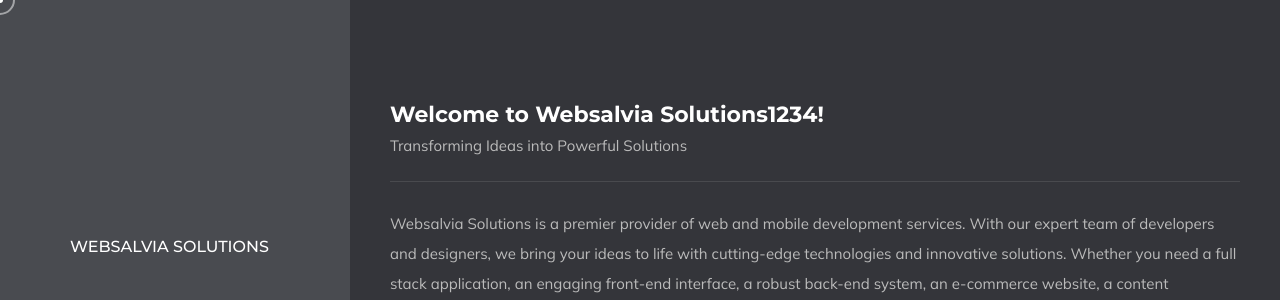
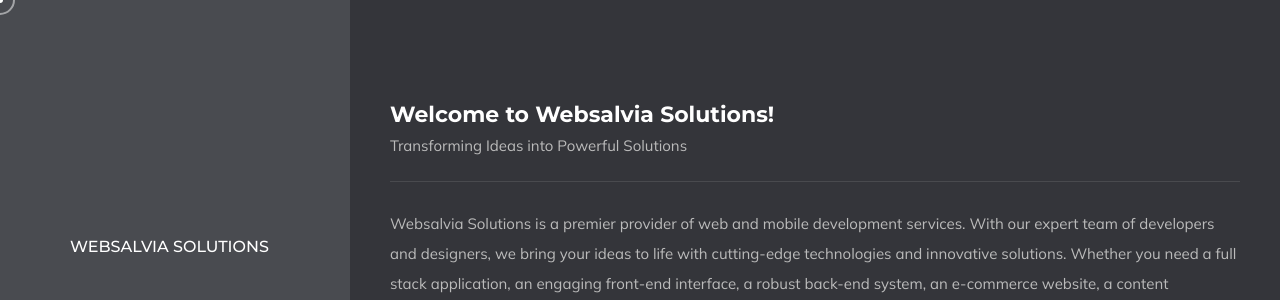
Before and after one commit to dipankar77/websalvia, a PHP site: page / in a window 1280 px wide. Shown: the top 300 px of the page. Run offline with PHP 8.4, Linux system fonts and the light colour scheme; some libraries are stand-ins or nearby versions.

Commit message:
Home Page Change

```diff
--- a/inc/home.php
+++ b/inc/home.php
@@ -10,7 +10,7 @@
                 </div>
             </div> -->
             <div class="about_title">
-                <h3>Welcome to Websalvia Solutions1234!</h3>
+                <h3>Welcome to Websalvia Solutions!</h3>
                 <span>Transforming Ideas into Powerful Solutions</span>
             </div>
             <div class="about_text">
```
